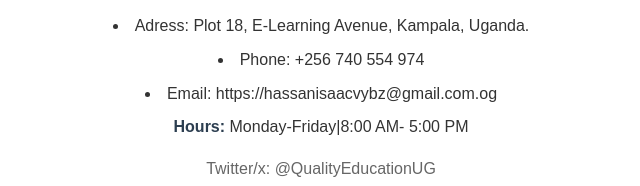
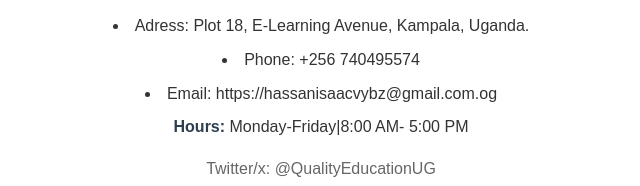
Before and after one commit to ntumbweisaac/ISAAC-INDIVIDUAL-PROJECT, a plain HTML site: page contact.html in a window 1280 px wide. Shown: the part 799-985 px from the top of the page, 327-967 px from the left. Drawn offline with Linux system fonts and the light colour scheme.

Commit message:
Update contact.html

```diff
--- a/contact.html
+++ b/contact.html
@@ -31,7 +31,7 @@
         <h4>Contact Information;</h4>
         <ul>
             <li>Adress: Plot 18, E-Learning Avenue, Kampala, Uganda.</li>
-            <li>Phone: +256 740 554 974</li>
+            <li>Phone: +256 740495574</li>
             <li>Email: https://hassanisaacvybz@gmail.com.og</li>
             <p><strong> Hours:</strong> Monday-Friday|8:00 AM- 5:00 PM</p>
             <ul class="social">
```
